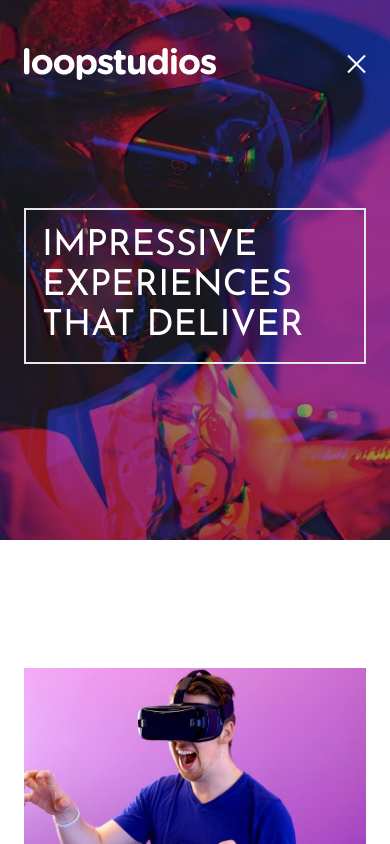
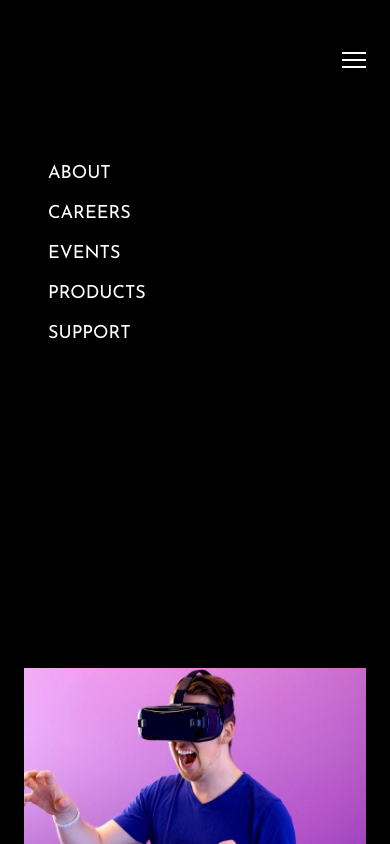
Before and after one commit to RommelTJ/TailwindCourse, a website: page s07-loopstudios-website/src/index.html in a window 390 px wide. Both pictures are taken after a click on the button 354 px from the left and 64 px from the top of the page. Shown: the top 844 px of the page. Drawn offline with Linux system fonts and the light colour scheme.

Commit message:
:sparkles: s7: Mobile menu and javascript

```diff
--- a/s07-loopstudios-website/src/index.html
+++ b/s07-loopstudios-website/src/index.html
@@ -7,6 +7,7 @@
     <link rel="preconnect" href="https://fonts.gstatic.com" crossorigin>
     <link href="https://fonts.googleapis.com/css2?family=Alata&family=Josefin+Sans:ital,wght@0,100..700;1,100..700&display=swap" rel="stylesheet">
     <link href="./css/style.css" rel="stylesheet">
+    <script src="./js/script.js" defer></script>
     <title>Loopstudios</title>
 </head>
 <body>
@@ -50,7 +51,14 @@
                 </div>
             </nav>
 
-            <!-- TODO: Mobile Menu -->
+            <!-- Mobile Menu -->
+            <div id="menu" class="hidden absolute top-0 bottom-0 left-0 flex-col self-end w-full min-h-screen py-1 pt-40 pl-12 space-y-3 text-lg text-white uppercase bg-black">
+                <a href="#" class="hover:text-pink-500">About</a>
+                <a href="#" class="hover:text-pink-500">Careers</a>
+                <a href="#" class="hover:text-pink-500">Events</a>
+                <a href="#" class="hover:text-pink-500">Products</a>
+                <a href="#" class="hover:text-pink-500">Support</a>
+            </div>
 
             <div class="max-w-lg mt-32 mb-32 p-4 font-sans text-4xl text-white uppercase border-2 md:p-10 md:m-32 md:mx-0 md:text-6xl">
                 Impressive Experiences That Deliver
--- /dev/null
+++ b/s07-loopstudios-website/src/js/script.js
@@ -0,0 +1,10 @@
+const btn = document.getElementById("menu-btn");
+const menu = document.getElementById("menu");
+
+const navToggle = () => {
+  btn.classList.toggle("open");
+  menu.classList.toggle("flex");
+  menu.classList.toggle("hidden");
+}
+
+btn.addEventListener("click", navToggle);
```
Also changed, not shown: s07-loopstudios-website/src/css/style.css.
